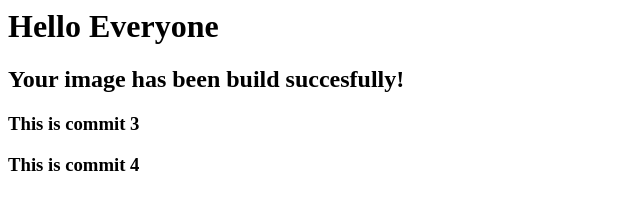
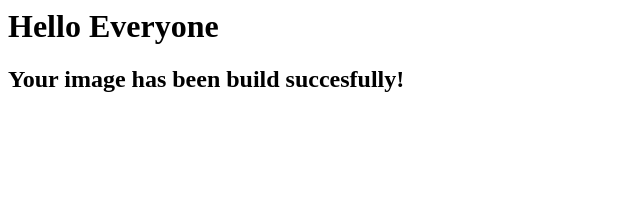
Before and after one commit to saroj2710/docker-jenkins, a plain HTML site: page index.html in a window 1280 px wide. Shown: the whole page, without its empty margins (0-640 px from the left). Drawn offline with Linux system fonts and the light colour scheme.

Commit message:
Update index.html

```diff
--- a/index.html
+++ b/index.html
@@ -1,4 +1,2 @@
 <h1> Hello Everyone </h1>
 <h2>Your image has been build succesfully!</h2>
-<h3>This is commit 3 </h3>
-<h3>This is commit 4 </h3>
```
